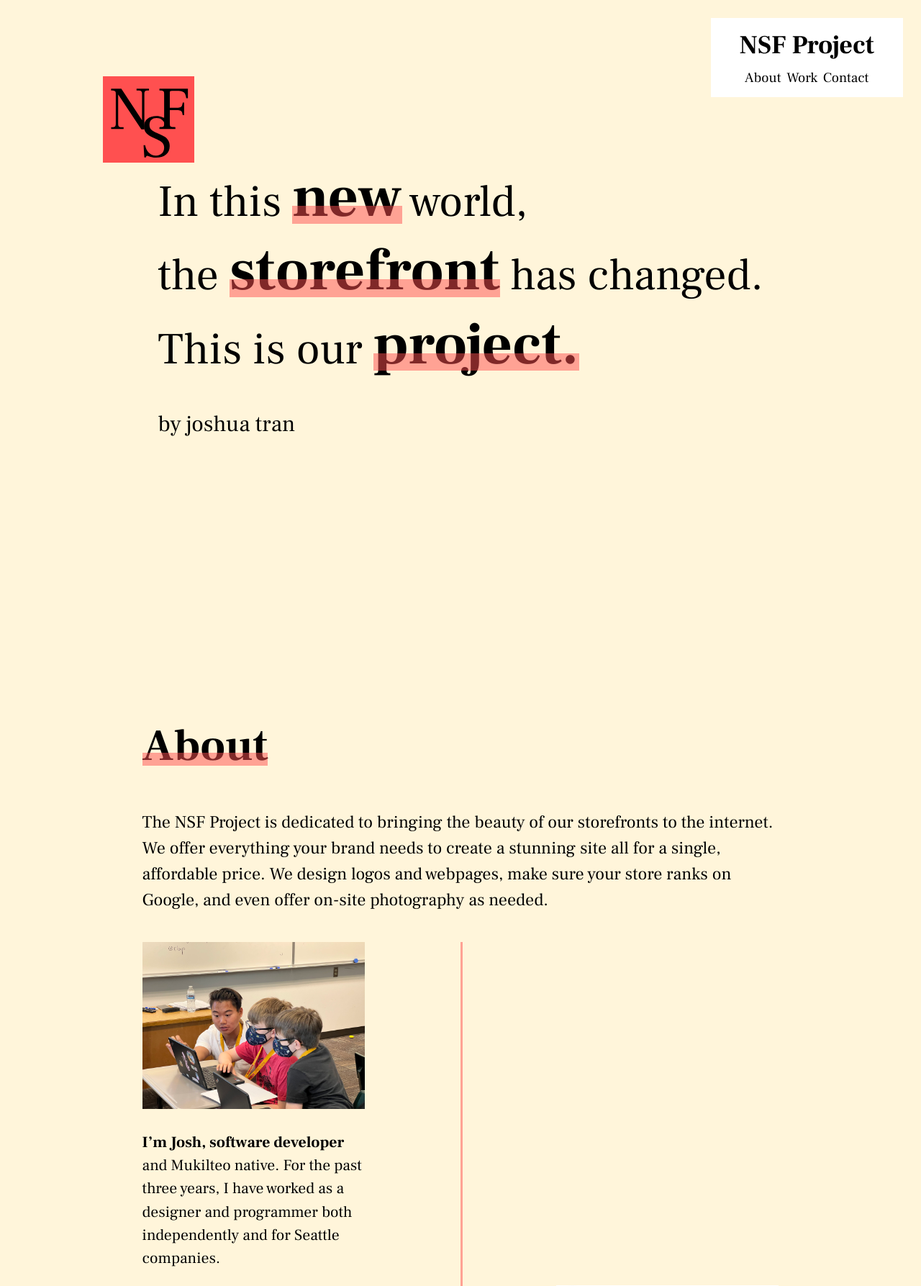
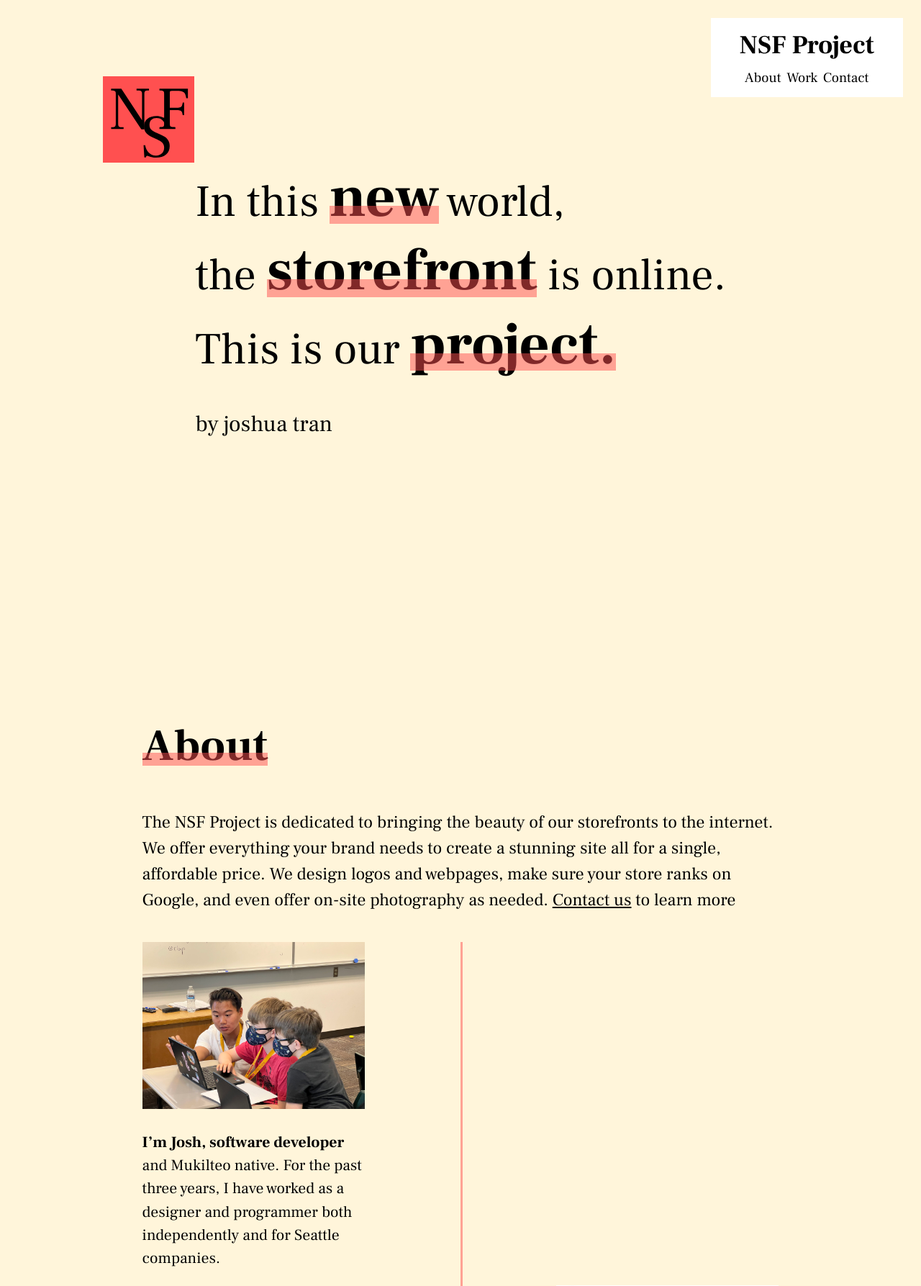
Before and after one commit to JTran-UW/nsfp-web, a Django app: page / in a window 1280 px wide. Shown: the top 1787 px of the page at 72% size. Run offline with Django 4.2, Linux system fonts and the light colour scheme; some libraries are stand-ins or nearby versions.

Commit message:
Final adjustments

```diff
--- a/nsfp/static/script.js
+++ b/nsfp/static/script.js
@@ -33,6 +33,12 @@
     });
 
     tlIncrement = 100 / $(".tl-block").length;
+
+    setTimeout(function() {
+        $("#reveal-wrap").css({
+            display: "block"
+        })
+    }, 3000);
 });
 
 function expand(elem) {
--- a/nsfp/static/style.css
+++ b/nsfp/static/style.css
@@ -143,6 +143,10 @@
 Home styles
 */
 
+#reveal-wrap {
+    display: none;
+}
+
 #logo {
     position: absolute;
     top: 13.3%;
@@ -213,7 +217,7 @@
     display: flex;
     justify-content: space-between;
     align-items: center;
-    border-bottom: 2px solid black;
+    border-bottom: 1px solid black;
 }
 
 .gal-content {
--- a/nsfp/templates/index.html
+++ b/nsfp/templates/index.html
@@ -12,7 +12,12 @@
         <script src="{% static 'script.js' %}"></script>
 
         <meta name="viewport" content="width=device-width, initial-scale=1">
+        <meta name="description" content="The New Storefront Project aims to beautify the internet through collaboration with local businesses. We combine design, software development, and visual arts to perfectly translate a brand online.">
+        <meta property="og:title" content="New Storefront Project">
+        <meta property="og:description" content="The New Storefront Project aims to beautify the internet through collaboration with local businesses. We combine design, software development, and visual arts to perfectly translate a brand online.">
+        <meta property="og:image" content="{% static 'logo.svg' %}">
     </head>
+
     <body>
         <div class="reveal reveal-up delay-3000" id="link-card">
             <p class="bold">NSF Project</p>
@@ -26,20 +31,24 @@
 
         <img src="{% static 'logo.svg' %}" id="logo" class="reveal reveal-up delay-3000" alt="NSF Project Logo">
 
+        <!--Home page-->
         <div id="front-text">
             <h1 id="splash-text">
                 <span class="reveal reveal-right">In this <span class="bold underline pop-text" id="new">new</span> world,<br></span>
-                <span class="reveal reveal-right delay-1000">the <span class="bold underline pop-text" id="storefront">storefront</span> has changed.<br></span>
+                <span class="reveal reveal-right delay-1000">the <span class="bold underline pop-text" id="storefront">storefront</span> is online.<br></span>
                 <span class="reveal reveal-right delay-2000">This is our <span class="bold underline pop-text" id="project">project.</span></span>
             </h1>
 
             <h2 class="reveal reveal-up delay-3000" id="by-line">by joshua tran</h2>
         </div>
 
+        <div id="reveal-wrap">
+
+            <!--About section-->
             <section class="section" id="about">
                 <h2 class="reveal-scroll reveal-up section-title underline">About</h2>
 
-            <p class="paragraph reveal-scroll reveal-up">The NSF Project is dedicated to bringing the beauty of our storefronts to the internet. We offer everything your brand needs to create a stunning site all for a single, affordable price. We design logos and webpages, make sure your store ranks on Google, and even offer on-site photography as needed.</p>
+                <p class="paragraph reveal-scroll reveal-up">The NSF Project is dedicated to bringing the beauty of our storefronts to the internet. We offer everything your brand needs to create a stunning site all for a single, affordable price. We design logos and webpages, make sure your store ranks on Google, and even offer on-site photography as needed. <a href="#contact">Contact us</a> to learn more</p>
 
                 <div id="timeline">
                     <div id="line"></div>
@@ -61,6 +70,7 @@
                 </div>
             </section>
 
+            <!--Work section-->
             <section class="section" id="work">
                 <h2 class="reveal-scroll reveal-up section-title underline">Work</h2>
 
@@ -105,11 +115,12 @@
                 </div>
             </section>
 
+            <!--Contact section-->
             <section class="section" id="contact">
                 <h2 class="reveal-scroll reveal-up section-title underline">Contact</h2>
 
                 <div class="reveal-scroll reveal-up">
-                <h3 class="bold">Reach out to us at the following!</h3>
+                    <h3>Interested in working with us or have questions? Reach out to us below.</h3>
                     <p>Phone: +1 (425)-345-5662</p>
                     <p>Email: <a href="mailto: hello@nsfproj.dev">hello@nsfproj.dev</a></p>
                 </div>
@@ -118,5 +129,6 @@
             <footer>
                 <p>The New Storefront Project is a work by Joshua Tran</p>
             </footer>
+        </div>
     </body>
 </html>
```
Lines whose indentation alone changed are shown as unchanged.
